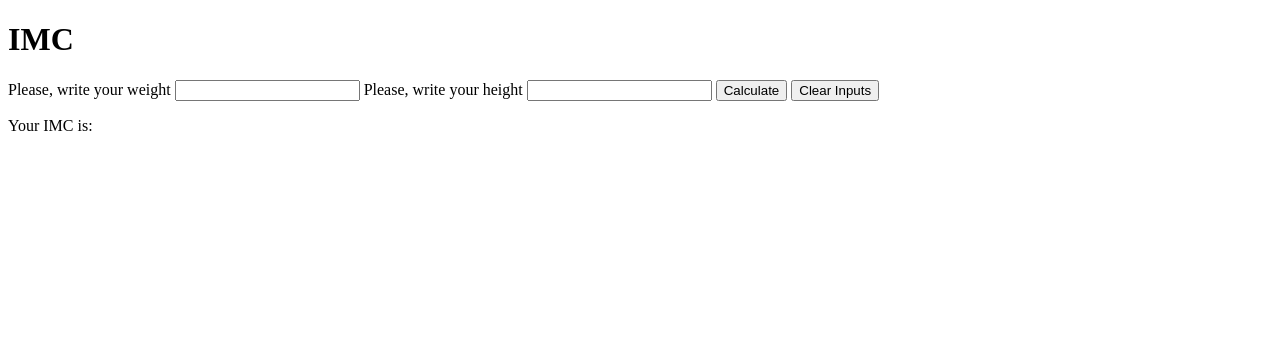
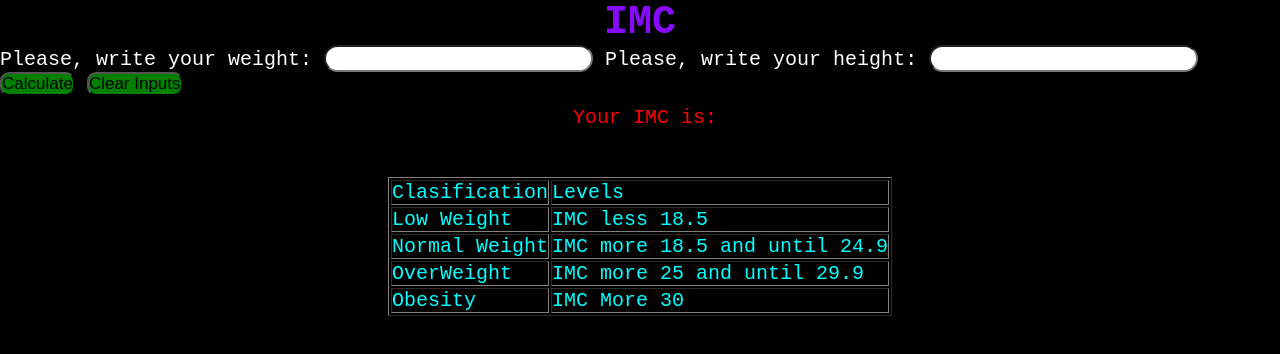
Before and after one commit to wilffren/SPA_IMC, a plain HTML site: page index.html in a window 1280 px wide. Drawn offline with Linux system fonts and the light colour scheme.

Commit message:
Feat: Apply styles of a SPA, order on html and the fix javascript

```diff
--- a/index.html
+++ b/index.html
@@ -3,7 +3,8 @@
     <head>
         <meta charset="UTF-8">
         <meta name="viewport" content="width=device-width, initial-scale=1.0">
-        <meta name="description" content="This web application, developed with HTML, CSS, and JavaScript, aims to calculate a person's Body Mass Index (BMI) based on their weight and height. It provides a simple and intuitive interface so users can quickly obtain their results and learn their classification based on the value obtained.">
+        <meta name="description"
+            content="This web application, developed with HTML, CSS, and JavaScript, aims to calculate a person's Body Mass Index (BMI) based on their weight and height. It provides a simple and intuitive interface so users can quickly obtain their results and learn their classification based on the value obtained.">
         <meta name="keywords" content="Calculator, IMC">
         <meta name="sitedomain" content=" https://github.com/wilffren/SPA_IMC">
         <meta name="organization" content="wilffren">
@@ -22,16 +23,51 @@
             <h1>IMC</h1>
         </header>
         <main>
-            <form id="form">
-                <label for="weight">Please, write your weight</label>
-                <input type="text" name="" id="weight">
-                <label for="height">Please, write your height</label>
-                <input type="text" name="" id="height">
-                <button type="button" id="calculate" onclick="spaImc()">Calculate</button>
-                <button type="reset">Clear Inputs</button>
-            </form>
+            <section>
+                <form id="form">
+                    <label for="weight">Please, write your weight: </label>
+                    <input type="text" name id="weight">
+                    <label for="height">Please, write your height: </label>
+                    <input type="text" name id="height">
+                    <button type="button" id="calculate"
+                        onclick="spaImc()">Calculate</button>
+                    <button type="reset">Clear Inputs</button>
+                </form>
+
+            </section>
+
             <p>Your IMC is: </p>
             <p id="result"> </p>
+
+            <section>
+                <table border="1">
+                    <tr>
+                        <td>Clasification</td>
+                        <td>Levels</td>
+                    </tr>
+
+                    <tr>
+                        <td>Low Weight</td>
+                        <td>IMC less 18.5</td>
+                    </tr>
+
+                    <tr>
+                        <td>Normal Weight</td>
+                        <td>IMC more 18.5 and until 24.9</td>
+                    </tr>
+
+                    <tr>
+                        <td>OverWeight</td>
+                        <td>IMC more 25 and until 29.9</td>
+                    </tr>
+
+                    <tr>
+                        <td>Obesity</td>
+                        <td>IMC More 30</td>
+                    </tr>
+
+                </table>
+            </section>
         </main>
         <footer>
 
--- a/src/CSS/styles.css
+++ b/src/CSS/styles.css
@@ -0,0 +1,56 @@
+*{
+    padding: 0;
+    margin: 0;
+    box-sizing: border-box;
+}
+
+body{
+    background-color: black;
+    color: white;
+    font-family: 'Courier New', Courier, monospace;
+    font-size: 20px;
+}
+
+h1{
+    text-align: center;
+    color: rgb(137, 11, 255);
+}
+
+main section{
+    display: flex;
+    justify-content: center;
+    align-items: center;
+}
+
+#form input{
+    font-size: 20px;
+    border-radius: 30px;
+}
+
+#form button{
+    background-color: green;
+    color: black;
+    font-size: 17px;
+    border-radius: 9px;
+}
+
+p{
+    text-align: center;
+    color: red;
+    padding-top: 10px;
+    padding-left: 10px;
+}
+
+
+table{
+    margin-top: 3%;
+}
+
+
+ tr{
+    color: aquamarine;
+}
+
+ td{
+    color: aqua;
+}
```
Also changed, not shown: src/js/main.js (+0 -7 lines).
